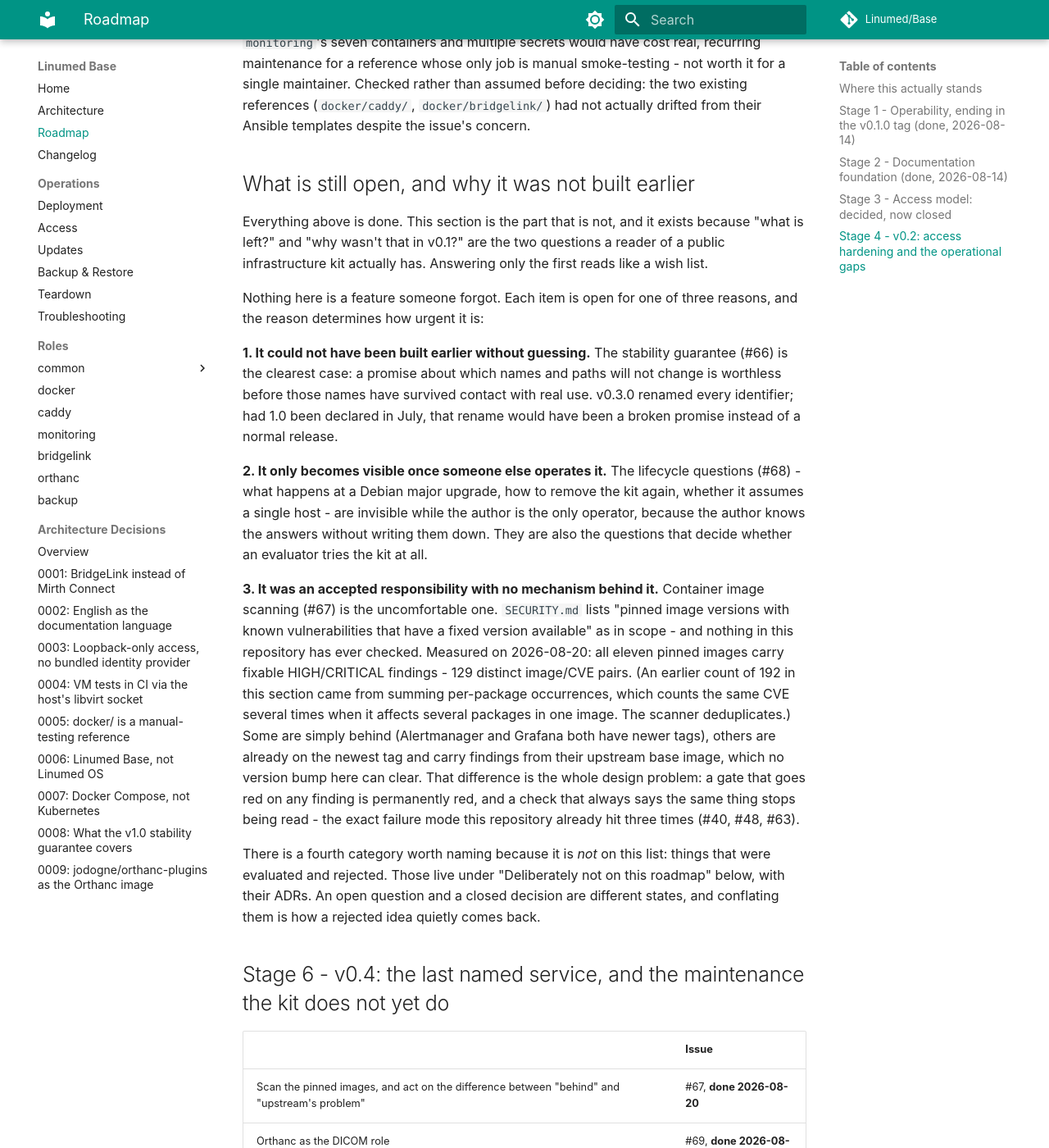
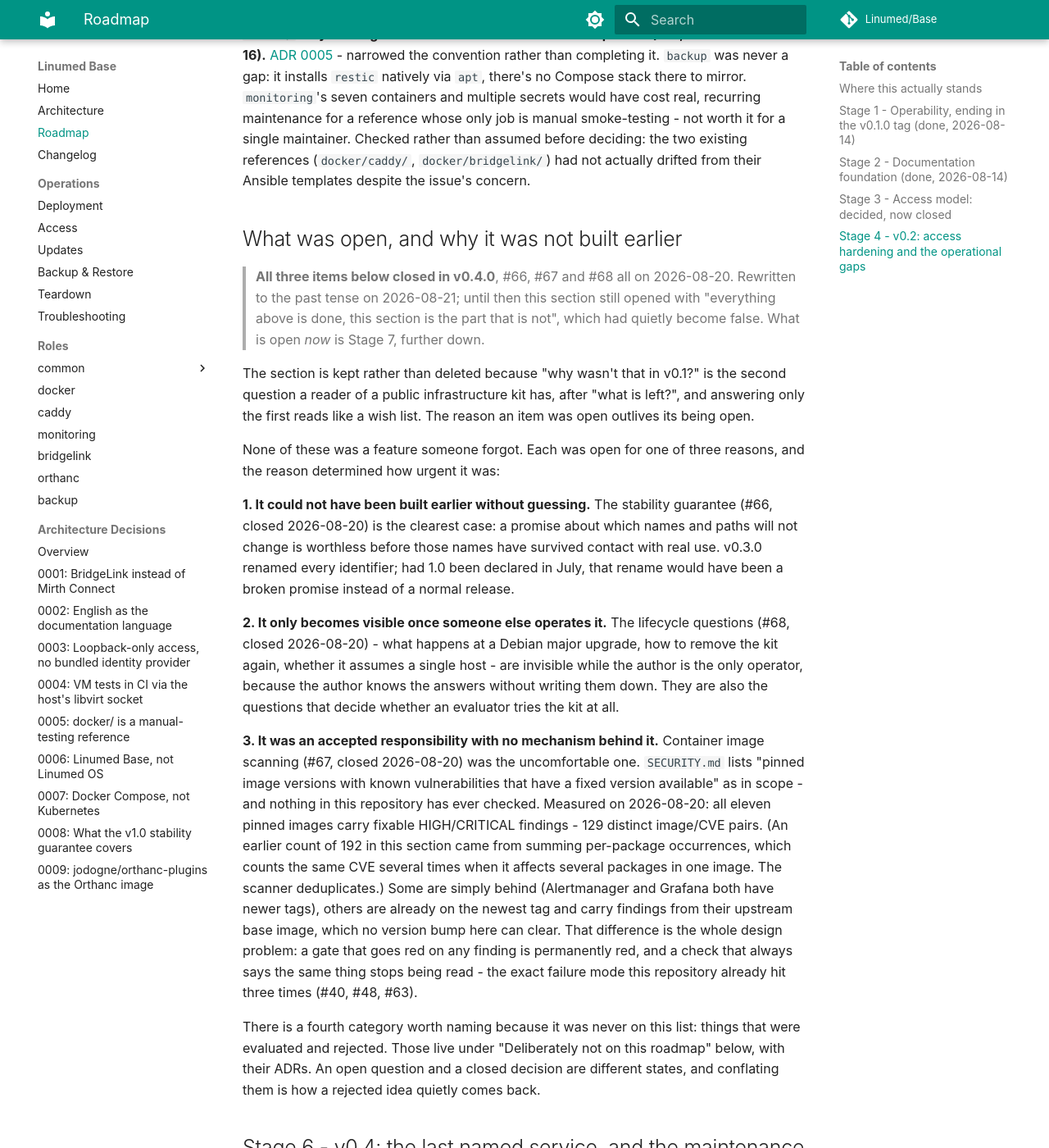
Before and after one commit to Linumed/Base, an MkDocs documentation site: the page built from docs/ROADMAP.md, in a window 1280 px wide and 1400 px high, scrolled down 8142 px. Shown: the whole window at 82% size. Built offline with MkDocs 1.6.1 and Material for MkDocs 9.7.7, drawn with Linux system fonts in a browser that asks for light colours; comment, search, counter and statistics services are not loaded; some of the changed text lies outside the part shown.

Commit message:
Docs: Roadmap-Header war nach v0.4.0 in sich widersprüchlich
Drei Stellen behaupteten Unvereinbares: die Notiz vom 17.08. sagte 'jede Stufe unten ist
fertig' (gilt nicht mehr, Stage 7 ist offen), der Stand-Absatz nannte Stage 7 als einzige
offene Arbeit und verwies im selben Satz auf einen Abschnitt, der etwas anderes auflistet,
und jener Abschnitt eröffnete mit 'das hier ist der Teil, der nicht fertig ist' - obwohl
#66, #67 und #68 alle am 20.08. geschlossen wurden.

Die 17.08.-Notiz auf ihren eigenen Zeitpunkt eingegrenzt, der Verweis zeigt jetzt auf
Stage 7, und der Abschnitt steht im Präteritum samt datierter Korrekturnotiz - die
Begründung, warum etwas offen war, bleibt erhalten statt gelöscht zu werden.

```diff
--- a/docs/ROADMAP.md
+++ b/docs/ROADMAP.md
@@ -7,8 +7,8 @@
 Written 2026-08-14, after an audit of the repository against its own stated requirements
 (`CONVENTIONS.md`, `ARCHITECTURE.md`).
 
-> **Update 2026-08-17: every stage below is done and `v0.2.0` is tagged.** A second pass
-> over the repository afterwards - deliberately looking for what a green test suite does
+> **Update 2026-08-17: every stage written up to that point is done and `v0.2.0` is
+> tagged.** A second pass over the repository afterwards - deliberately looking for what a green test suite does
 > not prove - turned up one real defect (#48, a Compose reference broken by the #44 fix
 > and caught by nobody, because nothing tested it) and four gaps that were closed straight
 > away: the full VM test now triggers itself (#45), the `docker/` references have a smoke
@@ -29,9 +29,12 @@
 service `ARCHITECTURE.md` names. The repository is public, the documentation site is built
 and published from it, and there are no known defects and no open defect issues. The only
 open issues are Stage 7's, and they are preparation for the 1.0 tag rather than work the
-kit is missing. What *is* open is listed under
-[What is still open](#what-is-still-open-and-why-it-was-not-built-earlier) further down,
-with the reason each item is open rather than only the fact that it is.
+kit is missing - they are listed in [Stage 7](#stage-7-v10-the-promise-and-what-it-covers).
+
+[What was open, and why it was not built earlier](#what-was-open-and-why-it-was-not-built-earlier)
+further down is kept as the record of the three items that carried that status until
+v0.4.0, because the reason something was open is the more useful half of the answer and
+outlives its being open.
 
 The rest of this section is the audit that produced Stages 1-5, kept because the reasoning
 still explains why the order was what it was.
@@ -316,29 +319,34 @@
 (`docker/caddy/`, `docker/bridgelink/`) had not actually drifted from their Ansible
 templates despite the issue's concern.
 
-## What is still open, and why it was not built earlier
+## What was open, and why it was not built earlier
 
-Everything above is done. This section is the part that is not, and it exists because
-"what is left?" and "why wasn't that in v0.1?" are the two questions a reader of a public
-infrastructure kit actually has. Answering only the first reads like a wish list.
+> **All three items below closed in v0.4.0**, #66, #67 and #68 all on 2026-08-20.
+> Rewritten to the past tense on 2026-08-21; until then this section still
+> opened with "everything above is done, this section is the part that is not", which had
+> quietly become false. What is open *now* is Stage 7, further down.
 
-Nothing here is a feature someone forgot. Each item is open for one of three reasons, and
-the reason determines how urgent it is:
+The section is kept rather than deleted because "why wasn't that in v0.1?" is the second
+question a reader of a public infrastructure kit has, after "what is left?", and answering
+only the first reads like a wish list. The reason an item was open outlives its being open.
+
+None of these was a feature someone forgot. Each was open for one of three reasons, and the
+reason determined how urgent it was:
 
 **1. It could not have been built earlier without guessing.** The stability guarantee
-(#66) is the clearest case: a promise about which names and paths will not change is
+(#66, closed 2026-08-20) is the clearest case: a promise about which names and paths will not change is
 worthless before those names have survived contact with real use. v0.3.0 renamed every
 identifier; had 1.0 been declared in July, that rename would have been a broken promise
 instead of a normal release.
 
 **2. It only becomes visible once someone else operates it.** The lifecycle questions
-(#68) - what happens at a Debian major upgrade, how to remove the kit again, whether it
+(#68, closed 2026-08-20) - what happens at a Debian major upgrade, how to remove the kit again, whether it
 assumes a single host - are invisible while the author is the only operator, because the
 author knows the answers without writing them down. They are also the questions that
 decide whether an evaluator tries the kit at all.
 
 **3. It was an accepted responsibility with no mechanism behind it.** Container image
-scanning (#67) is the uncomfortable one. `SECURITY.md` lists "pinned image versions with
+scanning (#67, closed 2026-08-20) was the uncomfortable one. `SECURITY.md` lists "pinned image versions with
 known vulnerabilities that have a fixed version available" as in scope - and nothing in
 this repository has ever checked. Measured on 2026-08-20: all eleven pinned images carry
 fixable HIGH/CRITICAL findings - 129 distinct image/CVE pairs. (An earlier count of 192 in
@@ -350,7 +358,7 @@
 check that always says the same thing stops being read - the exact failure mode this
 repository already hit three times (#40, #48, #63).
 
-There is a fourth category worth naming because it is *not* on this list: things that were
+There is a fourth category worth naming because it was never on this list: things that were
 evaluated and rejected. Those live under "Deliberately not on this roadmap" below, with
 their ADRs. An open question and a closed decision are different states, and conflating
 them is how a rejected idea quietly comes back.
```
